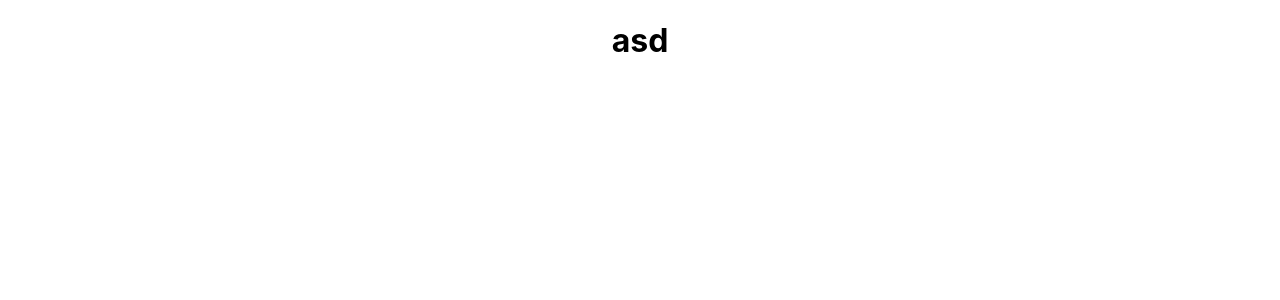
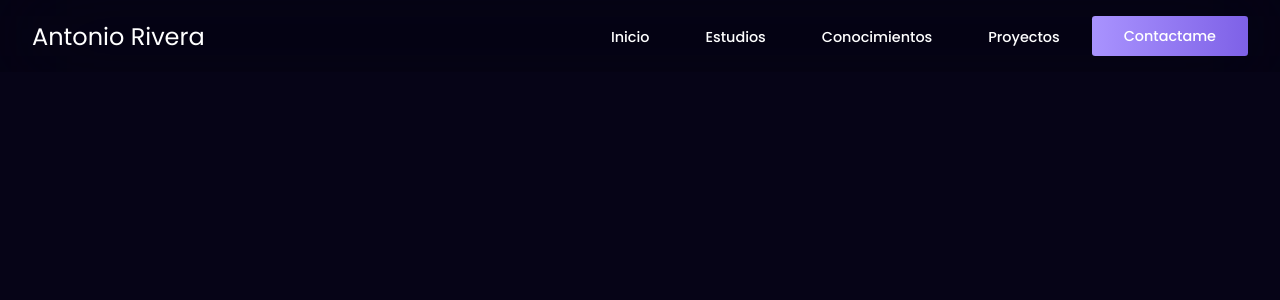
Before and after one commit to AntRiv08/Portafolio-web, a React (Vite) app: page / in a window 1280 px wide. Shown: the top 300 px of the page. Built offline with nearby package versions, Linux system fonts and the light colour scheme.

Commit message:
nuevo navbar

```diff
--- a/index.html
+++ b/index.html
@@ -1,13 +1,17 @@
 <!doctype html>
 <html lang="en">
+
 <head>
   <meta charset="UTF-8" />
   <link rel="icon" type="image/svg+xml" href="/vite.svg" />
+  <link href="https://fonts.googleapis.com/css2?family=Material+Symbols+Outlined" rel="stylesheet" />
   <meta name="viewport" content="width=device-width, initial-scale=1.0" />
   <title>Mi Portafolio</title>
 </head>
+
 <body>
   <div id="root"></div>
   <script type="module" src="/src/main.jsx"></script>
 </body>
+
 </html>
--- a/src/App.jsx
+++ b/src/App.jsx
@@ -1,9 +1,10 @@
 import './App.css'
+import { Navbar } from './components/Navbar/Navbar'
 
 function App () {
   return (
     <>
-      <h1>asd</h1>
+      <Navbar />
     </>
   )
 }
--- /dev/null
+++ b/src/components/Navbar/Navbar.css
@@ -0,0 +1,132 @@
+.nav-wrapper {
+  background: rgba(0, 0, 0, 0.1);
+  padding: 0.5rem 0;
+  position: sticky;
+  top: 0;
+  z-index: 30;
+  backdrop-filter: blur(50px);
+}
+.nav-content {
+  max-width: 1300px;
+  display: flex;
+  align-items: center;
+  justify-content: space-between;
+  padding: 1rem 0;
+  margin: 0 auto;
+}
+
+.nav-name {
+  font-size: 1.5rem;
+  width: 12rem;
+  height: auto;
+}
+
+.nav-content ul {
+  display: flex;
+  align-items: center;
+  gap: 0.5rem;
+  list-style: none;
+}
+
+.nav-content li {
+  margin: 0 1.5rem;
+}
+
+.menu-item {
+  text-decoration: none;
+  font-size: 0.9rem;
+  font-weight: 500;
+  color: #fff;
+  position: relative;
+  cursor: pointer;
+}
+
+.menu-item::before {
+  content: '';
+  width: 2rem;
+  height: 0.2rem;
+  background: linear-gradient(90deg, #a993fe 0%, #7e61e7 100%);
+  border-radius: 0.5rem;
+  position: absolute;
+  bottom: -0.6rem;
+  opacity: 0;
+  transform: translateX(-1.5rem);
+  transition: all 0.3s ease;
+}
+
+.menu-item:hover::before {
+  width: 100%;
+  transform: translateX(0);
+  opacity: 1;
+}
+
+.contact-btn {
+  font-size: 0.9rem;
+  font-weight: 500;
+  display: flex;
+  align-items: center;
+  justify-content: center;
+  color: #fff;
+  background: linear-gradient(90deg, #a993fe 0%, #7e61e7 100%);
+  padding: 0.6rem 2rem;
+  border: none;
+  outline: 1.5px solid transparent;
+  border-radius: 0.2rem;
+  cursor: pointer;
+  transition: all 0.3 ease;
+}
+
+.contact-btn:hover {
+  color: #a993fe;
+  background: #000;
+  outline: 1.5px solid #a993fe;
+}
+
+.menu-btn {
+  width: 2.5rem;
+  height: 2.5rem;
+  font-size: 1.5rem;
+  display: flex;
+  align-items: center;
+  justify-content: center;
+  border: none;
+  border-radius: 0.4rem;
+  color: #fff;
+  background: linear-gradient(90deg, #a993fe 0%, #7e61e7 100%);
+  line-height: 0;
+  cursor: pointer;
+  transition: all 0.4s ease;
+  display: none;
+}
+
+.menu-btn:hover {
+  color: #a993fe;
+  background: #000;
+  border: 1px solid #a993fe;
+}
+
+@media(max-width:425px) {
+    .nav-name-responsive{
+        /* width: 10rem;
+        height: auto; */
+        display: block;
+    }
+}
+
+@media (max-width: 769px) {
+  .menu-btn {
+    display: block;
+  }
+  .nav-content ul {
+    display: none;
+  }
+  .nav-name-responsive{
+    display: block;
+  }
+}
+
+@media (max-width: 1325px) {
+  .nav-wrapper {
+    padding: 0 2rem;
+  }
+}
--- /dev/null
+++ b/src/components/Navbar/Navbar.jsx
@@ -0,0 +1,46 @@
+import { useState } from 'react'
+import './Navbar.css'
+import { NavbarMovile } from './NavbarMovile/NavbarMovile'
+
+export const Navbar = () => {
+  const [openMenu, setOpenMenu] = useState(false)
+  const toggleMenu = () => {
+    setOpenMenu(!openMenu)
+  }
+  return (
+    <>
+      <NavbarMovile isOpen={openMenu} toggleMenu={toggleMenu} />
+      <nav className='nav-wrapper'>
+        <div className='nav-content'>
+          {/* <img className='nav-logo' src='' alt='' /> */}
+          <span className='nav-name'>Antonio Rivera</span>
+          <ul>
+            <li>
+              <a className='menu-item'>Inicio</a>
+            </li>
+            <li>
+              <a className='menu-item'>Estudios</a>
+            </li>
+            <li>
+              <a className='menu-item'>Conocimientos</a>
+            </li>
+            <li>
+              <a className='menu-item'>Proyectos</a>
+            </li>
+            <button className='contact-btn' onClick={() => {}}>
+              Contactame
+            </button>
+          </ul>
+          <button className='menu-btn' onClick={toggleMenu}>
+            <span
+              className='material-symbols-outlined'
+              style={{ fontSize: '1.8rem' }}
+            >
+              {openMenu ? 'close' : 'menu'}
+            </span>
+          </button>
+        </div>
+      </nav>
+    </>
+  )
+}
--- /dev/null
+++ b/src/components/Navbar/NavbarMovile/NavbarMovile.css
@@ -0,0 +1,44 @@
+.mobile-menu {
+  width: 100vw;
+  height: 100vh;
+  display: none;
+  background-color: rgba(0, 0, 0, 0.3);
+  position: fixed;
+  left: 0;
+  top: 0;
+  z-index: 999 !important;
+  opacity: 0;
+  box-shadow: 0px 29px 80px rgba(0, 0, 0, 0.3);
+  transition: all 0.3s ease;
+  transform: translateX(-100vw);
+}
+
+.mobile-menu-container {
+  width: 60vw;
+  height: 100vh;
+  background-color: #342864;
+  padding: 2rem;
+}
+
+.mobile-menu.active {
+  opacity: 1;
+  transform: translateX(0);
+}
+
+/* .mobile-menu img {
+  margin-bottom: 3rem;
+} */
+
+.mobile-menu ul {
+  display: flex;
+  flex-direction: column;
+  gap: 2rem;
+  list-style: none;
+  margin-left: -2rem;
+}
+
+@media (max-width: 769px) {
+  .mobile-menu {
+    display: block;
+  }
+}
--- /dev/null
+++ b/src/components/Navbar/NavbarMovile/NavbarMovile.jsx
@@ -0,0 +1,32 @@
+import React from 'react'
+import './NavbarMovile.css'
+export const NavbarMovile = ({ isOpen, toggleMenu }) => {
+  return (
+    <>
+      <div
+        className={`mobile-menu ${isOpen ? 'active' : ''}`}
+        onClick={toggleMenu}
+      >
+        <div className='mobile-menu-container'>
+          <ul>
+            <li>
+              <a className='menu-item'>Inicio</a>
+            </li>
+            <li>
+              <a className='menu-item'>Estudios</a>
+            </li>
+            <li>
+              <a className='menu-item'>Conocimientos</a>
+            </li>
+            <li>
+              <a className='menu-item'>Proyectos</a>
+            </li>
+            <button className='contact-btn' onClick={() => {}}>
+              Contactame
+            </button>
+          </ul>
+        </div>
+      </div>
+    </>
+  )
+}
--- a/src/index.css
+++ b/src/index.css
@@ -1,20 +1,12 @@
-:root {
-  font-family: Inter, system-ui, Avenir, Helvetica, Arial, sans-serif;
-  /* line-height: 1.5; */
-  /* color-scheme: light dark;
-  color: rgba(255, 255, 255, 0.87);
-  background-color: #3a3838; */
-}
+@import url('https://fonts.googleapis.com/css2?family=Poppins:wght@400;500;600&display=swap');
 
-a {
-  font-weight: 500;
-  color: #646cff;
-  text-decoration: inherit;
+* {
+  font-family: 'Poppins', sans-serif;
+  margin: 0;
+  box-sizing: border-box;
 }
 
 body {
-  margin: 0;
-  display: flex;
-  flex-direction: column;
-  align-items: center;
+  color: #fff;
+  background: #060417;
 }
--- a/src/main.jsx
+++ b/src/main.jsx
@@ -2,18 +2,10 @@ import React from 'react'
 import ReactDOM from 'react-dom/client'
 import App from './App.jsx'
 import './index.css'
-import '@fontsource/roboto/300.css'
-import '@fontsource/roboto/400.css'
-import '@fontsource/roboto/500.css'
-import '@fontsource/roboto/700.css'
-import { CssBaseline } from '@mui/material'
-import { BrowserRouter } from 'react-router-dom'
 
 ReactDOM.createRoot(document.getElementById('root')).render(
-  <BrowserRouter>
-    <React.StrictMode>
-      {/* <CssBaseline /> */}
-      <App />
-    </React.StrictMode>
-  </BrowserRouter>
+  <React.StrictMode>
+    {/* <CssBaseline /> */}
+    <App />
+  </React.StrictMode>
 )
```
Also changed, not shown: package.json (+1 -7 lines), 1 other file (tests, documents, lock files or other folders). Lines whose indentation alone changed are shown as unchanged.
